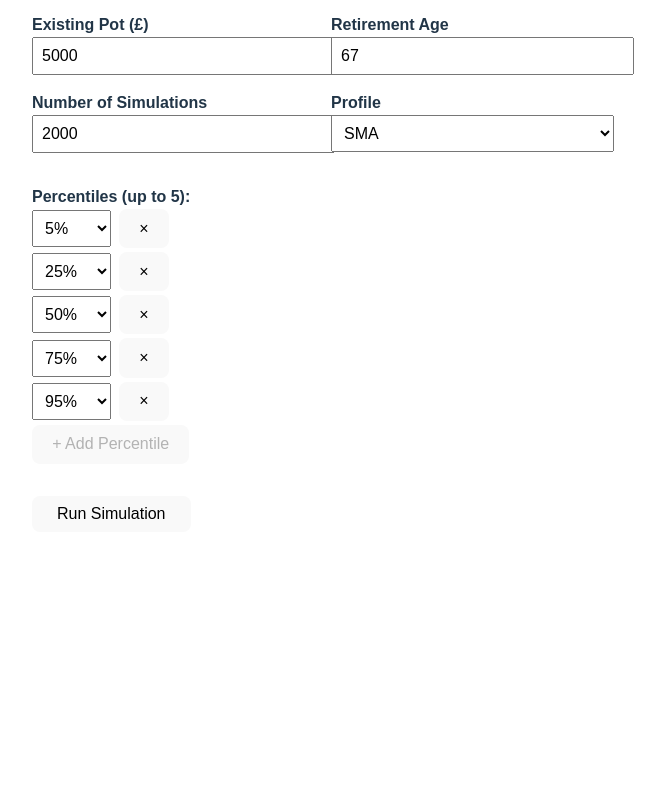
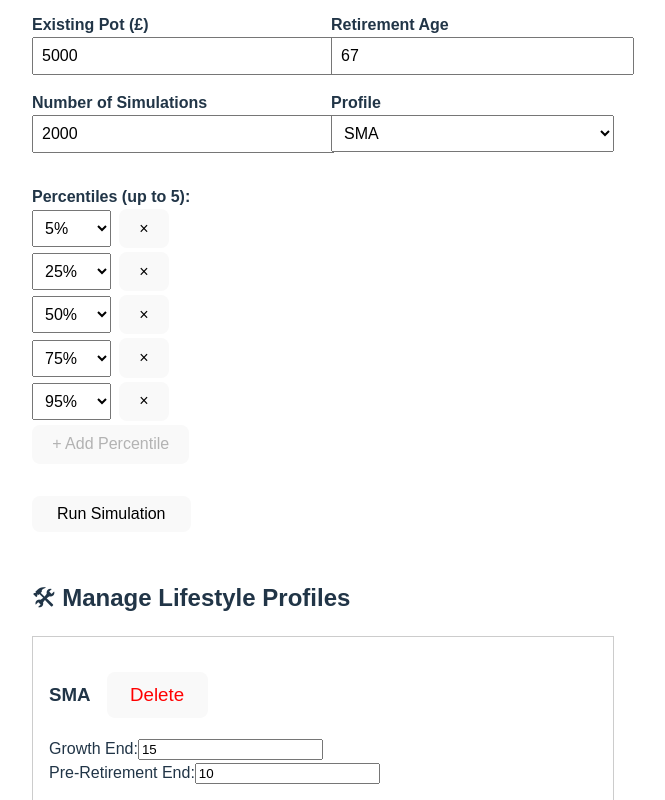
Before and after one commit to admiralross2400/pension-outcomes-tool-ui, a React (Vite) app: page / in a window 1280 px wide. Shown: the part 300-1100 px from the top of the page, without its empty margins (0-665 px from the left). Before the commit the page ends 864 px from the top, so only its background shows below. Built offline with nearby package versions, Linux system fonts and the light colour scheme.

Commit message:
Added Profile Editor/Adder/Remover

```diff
--- a/src/App.tsx
+++ b/src/App.tsx
@@ -1,36 +1,10 @@
 import { useState } from 'react';
-import { runSimulations, assetClasses, glidepaths } from './simulator';
+import { runSimulations, assetClasses, glidepaths as defaultGlidepaths } from './simulator';
 import type { UserInputs } from './simulator';
-import {
-  LineChart, Line, XAxis, YAxis, Tooltip, Legend, ResponsiveContainer, CartesianGrid
-} from 'recharts';
 
-
-function exportToCSV(data: any[], filename = 'simulation_results.csv') {
-  if (data.length === 0) return;
-
-  const headers = Object.keys(data[0]);
-  const csvRows = [
-    headers.join(','), // header row
-    ...data.map(row =>
-      headers.map(h => row[h]).join(',')
-    )
-  ];
-
-  const csvContent = csvRows.join('\n');
-  const blob = new Blob([csvContent], { type: 'text/csv;charset=utf-8;' });
-  const url = URL.createObjectURL(blob);
-
-  const link = document.createElement('a');
-  link.setAttribute('href', url);
-  link.setAttribute('download', filename);
-  document.body.appendChild(link);
-  link.click();
-  document.body.removeChild(link);
-}
-
-const profileOptions = ['SMA', 'SMAHighGrowth'];
+const profileOptions = Object.keys(defaultGlidepaths);
 const percentileSteps = Array.from({ length: 21 }, (_, i) => i * 5); // 0 to 100 in 5% steps
+const isAdmin = true; // toggle this for admin mode
 
 function App() {
   const [inputs, setInputs] = useState({
@@ -45,8 +19,7 @@ function App() {
     profileName: 'SMA',
   });
 
-  const [chartData, setChartData] = useState<any[]>([]);
-  const [finalResults, setFinalResults] = useState<{ [p: string]: number }>({});
+  const [glidepaths, setGlidepaths] = useState({ ...defaultGlidepaths });
 
   const handleChange = (field: string, value: string) => {
     setInputs({ ...inputs, [field]: value });
@@ -83,40 +56,14 @@ function App() {
     };
 
     const result = runSimulations(parsedInputs, assetClasses, glidepaths[parsedInputs.profileName]);
-
-    // Prepare chart data
-    const months = result[parsedInputs.percentiles[0]].length;
-    const data: any[] = [];
-    for (let m = 0; m < months; m++) {
-      const age = parsedInputs.age + m / 12;
-      const entry: any = { age: parseFloat(age.toFixed(1)) };
-      for (const p of parsedInputs.percentiles) {
-        entry[`P${p}`] = Math.round(result[p][m]);
-      }
-      data.push(entry);
-    }
-    setChartData(data);
-
-    // Calculate final values
-    const final: { [p: string]: number } = {};
-    for (const p of parsedInputs.percentiles) {
-      const potArray = result[p];
-      final[`P${p}`] = Math.round(potArray[potArray.length - 1]);
-    }
-    setFinalResults(final);
+    console.log("Simulation result:", result);
   };
 
   return (
     <div style={{ padding: '2rem', fontFamily: 'sans-serif', maxWidth: 800 }}>
       <h1>Pension Outcomes Tool</h1>
 
-      {/* Two-column grid of inputs */}
-      <div style={{
-        display: 'grid',
-        gridTemplateColumns: '1fr 1fr',
-        gap: '1rem',
-        marginBottom: '2rem'
-      }}>
+      <div style={{ display: 'grid', gridTemplateColumns: '1fr 1fr', gap: '1rem', marginBottom: '2rem' }}>
         {[
           ['age', 'Age'],
           ['startingSalary', 'Starting Salary (£)'],
@@ -137,7 +84,6 @@ function App() {
           </div>
         ))}
 
-        {/* Profile dropdown */}
         <div>
           <label style={{ fontWeight: 600 }}>Profile</label><br />
           <select
@@ -145,14 +91,13 @@ function App() {
             onChange={(e) => handleChange('profileName', e.target.value)}
             style={{ width: '100%', padding: '0.5rem', fontSize: '1rem' }}
           >
-            {profileOptions.map(option => (
+            {Object.keys(glidepaths).map(option => (
               <option key={option}>{option}</option>
             ))}
           </select>
         </div>
       </div>
 
-      {/* Percentile Dropdowns */}
       <div style={{ marginBottom: '1rem' }}>
         <label style={{ fontWeight: 600 }}>Percentiles (up to 5):</label>
         {inputs.percentiles.map((p, index) => (
@@ -184,53 +129,93 @@ function App() {
         Run Simulation
       </button>
 
-      {/* Chart */}
-      {chartData.length > 0 && (
+      {isAdmin && (
         <div style={{ marginTop: '3rem' }}>
-          <h2>Projected Pension Pot Over Time</h2>
-          <ResponsiveContainer width="100%" height={400}>
-            <LineChart data={chartData}>
-              <CartesianGrid strokeDasharray="3 3" />
-              <XAxis dataKey="age" />
-              <YAxis tickFormatter={(v) => `£${(v / 1000).toFixed(0)}k`} />
-              <Tooltip formatter={(v: number) => `£${v.toLocaleString()}`} />
-              <Legend />
-              {inputs.percentiles.map(p => (
-                <Line
-                  key={p}
-                  type="monotone"
-                  dataKey={`P${p}`}
-                  strokeWidth={2}
-                  stroke={`hsl(${parseInt(p) * 3}, 70%, 50%)`}
-                  dot={false}
-                />
+          <h2>🛠 Manage Lifestyle Profiles</h2>
+
+          {Object.entries(glidepaths).map(([key, gp]) => (
+            <div key={key} style={{ border: '1px solid #ccc', padding: '1rem', marginBottom: '1rem' }}>
+              <h3>
+                {key}
+                <button
+                  onClick={() => {
+                    const updated = { ...glidepaths };
+                    delete updated[key];
+                    setGlidepaths(updated);
+                  }}
+                  style={{ marginLeft: '1rem', color: 'red' }}
+                >
+                  Delete
+                </button>
+              </h3>
+              <label>Growth End:</label>
+              <input
+                type="number"
+                value={gp.growthEnd}
+                onChange={e => {
+                  const updated = { ...glidepaths };
+                  updated[key].growthEnd = parseInt(e.target.value);
+                  setGlidepaths(updated);
+                }}
+              />
+              <br />
+              <label>Pre-Retirement End:</label>
+              <input
+                type="number"
+                value={gp.preRetirementEnd}
+                onChange={e => {
+                  const updated = { ...glidepaths };
+                  updated[key].preRetirementEnd = parseInt(e.target.value);
+                  setGlidepaths(updated);
+                }}
+              />
+              {['growth', 'preRetirement', 'atRetirement'].map(stage => (
+                <div key={stage}>
+                  <h4>{stage}</h4>
+                  {Object.entries(gp[stage as keyof typeof gp].allocations).map(([asset, val]) => (
+                    <div key={asset}>
+                      <label>{asset}</label>
+                      <input
+                        type="number"
+                        value={(val * 100).toFixed(2)}
+                        onChange={e => {
+                          const updated = { ...glidepaths };
+                          updated[key][stage as keyof typeof gp].allocations[asset] = parseFloat(e.target.value) / 100;
+                          setGlidepaths(updated);
+                        }}
+                      /> %
+                    </div>
+                  ))}
+                </div>
               ))}
-            </LineChart>
-          </ResponsiveContainer>
+            </div>
+          ))}
 
-          {/* Final values table */}
-          <table style={{ marginTop: '2rem', width: '100%', fontSize: '1rem', borderCollapse: 'collapse' }}>
-            <thead>
-              <tr>
-                <th style={{ textAlign: 'left', padding: '0.5rem 1rem', borderBottom: '1px solid #ccc' }}>Percentile</th>
-                <th style={{ textAlign: 'left', padding: '0.5rem 1rem', borderBottom: '1px solid #ccc' }}>Final Pot (£)</th>
-              </tr>
-            </thead>
-            <tbody>
-              {Object.entries(finalResults).map(([p, val]) => (
-                <tr key={p}>
-                  <td style={{ padding: '0.5rem 1rem' }}>{p}</td>
-                  <td style={{ padding: '0.5rem 1rem' }}>£{val.toLocaleString()}</td>
-                </tr>
-              ))}
-            </tbody>
-          </table>
           <button
-  onClick={() => exportToCSV(chartData)}
-  style={{ marginTop: '1rem', padding: '0.5rem 1rem', fontSize: '1rem' }}
->
-  Download CSV
-</button>
+            onClick={() => {
+              const newKey = prompt('Enter new profile name:');
+              if (!newKey || glidepaths[newKey]) return;
+              const newProfile = {
+                growth: {
+                  yearsToRetirement: 100,
+                  allocations: Object.fromEntries(assetClasses.map(a => [a.name, 0]))
+                },
+                preRetirement: {
+                  yearsToRetirement: 100,
+                  allocations: Object.fromEntries(assetClasses.map(a => [a.name, 0]))
+                },
+                atRetirement: {
+                  yearsToRetirement: 0,
+                  allocations: Object.fromEntries(assetClasses.map(a => [a.name, 0]))
+                },
+                growthEnd: 15,
+                preRetirementEnd: 10
+              };
+              setGlidepaths({ ...glidepaths, [newKey]: newProfile });
+            }}
+          >
+            ➕ Add New Profile
+          </button>
         </div>
       )}
     </div>
```
